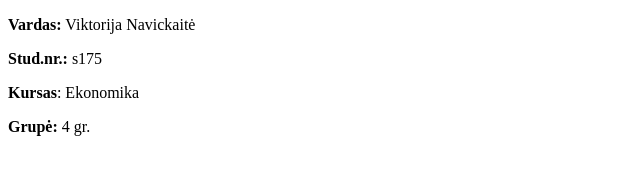
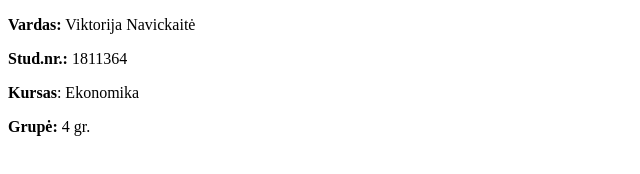
Before and after one commit to ViktorijaNavickaite/webpage, a plain HTML site: page about.html in a window 1280 px wide. Shown: the full height of the page, 0-640 px from the left. Drawn offline with Linux system fonts and the light colour scheme.

Commit message:
Update about.html

```diff
--- a/about.html
+++ b/about.html
@@ -6,7 +6,7 @@
 </head>
 <body>
 <p><strong> Vardas:</strong> Viktorija Navickaitė </p>
-<p><strong> Stud.nr.:</strong> s175</p>
+<p><strong> Stud.nr.:</strong> 1811364</p>
 <p><strong> Kursas</strong>: Ekonomika</p>
 <p><strong> Grupė: </strong> 4 gr.</p>
 </body>
```
